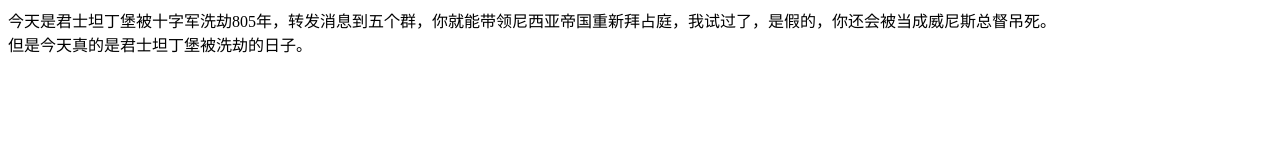
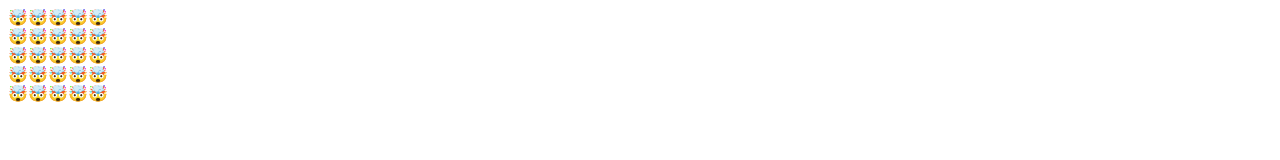
Before and after one commit to nosanctuary/ghpage, a plain HTML site: page index.html in a window 1280 px wide. Drawn offline with Linux system fonts and the light colour scheme.

Commit message:
Update index.html

```diff
--- a/index.html
+++ b/index.html
@@ -27,8 +27,11 @@ ga('send', 'pageview');
 </HEAD>
 
 <BODY>
-今天是君士坦丁堡被十字军洗劫805年，转发消息到五个群，你就能带领尼西亚帝国重新拜占庭，我试过了，是假的，你还会被当成威尼斯总督吊死。<br>
-但是今天真的是君士坦丁堡被洗劫的日子。
+🤯🤯🤯🤯🤯<br>
+🤯🤯🤯🤯🤯<br>
+🤯🤯🤯🤯🤯<br>
+🤯🤯🤯🤯🤯<br>
+🤯🤯🤯🤯🤯<br>
 <!--
 <center>
   <img src="d.jpg" style="width:auto;">
```
